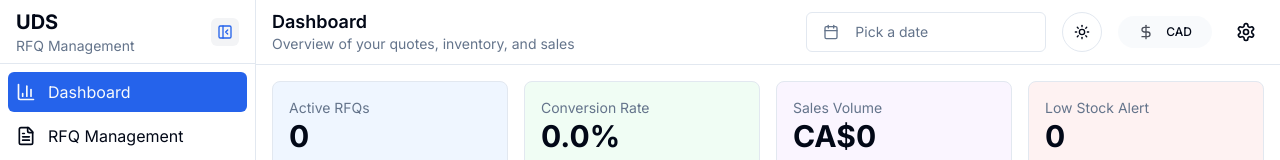
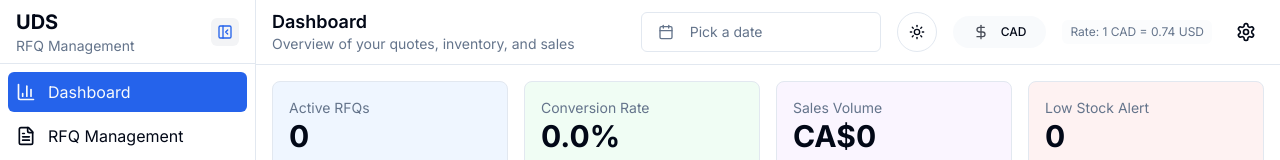
Before and after one commit to sultan909/uds-rfq-automation-main, a Next.js app: page / in a window 1280 px wide. Shown: the top 160 px of the page. Built offline with nearby package versions, Linux system fonts and the light colour scheme; no server answers; the database is empty.

Commit message:
header rate pricing shown again

```diff
--- a/components/header.tsx
+++ b/components/header.tsx
@@ -7,6 +7,7 @@ import { ThemeToggle } from "@/components/theme-toggle"
 import { DatePicker } from "@/components/date-picker"
 import Link from "next/link"
 import { Settings as SettingsIcon } from "lucide-react"
+import { useCurrency } from "@/contexts/currency-context"
 
 interface HeaderProps {
   title: string
@@ -15,6 +16,16 @@ interface HeaderProps {
   showNewCustomer?: boolean
   showNewInventory?: boolean
   showNewRfq?: boolean
+}
+
+function CurrencyRateDisplay() {
+  const { currency, fxRate } = useCurrency();
+
+  return (
+    <div className="text-xs text-muted-foreground px-2 py-1 bg-muted/30 rounded-md">
+      Rate: 1 {currency} = {(1 / fxRate).toFixed(2)} {currency === "CAD" ? "USD" : "CAD"}
+    </div>
+  );
 }
 
 export function Header({
@@ -46,6 +57,7 @@ export function Header({
           )}
           <ThemeToggle />
           <CurrencyToggle showOverride={false} />
+          <CurrencyRateDisplay />
           <Link
             href="/settings"
             className="p-2 hover:bg-muted rounded-full"
```
